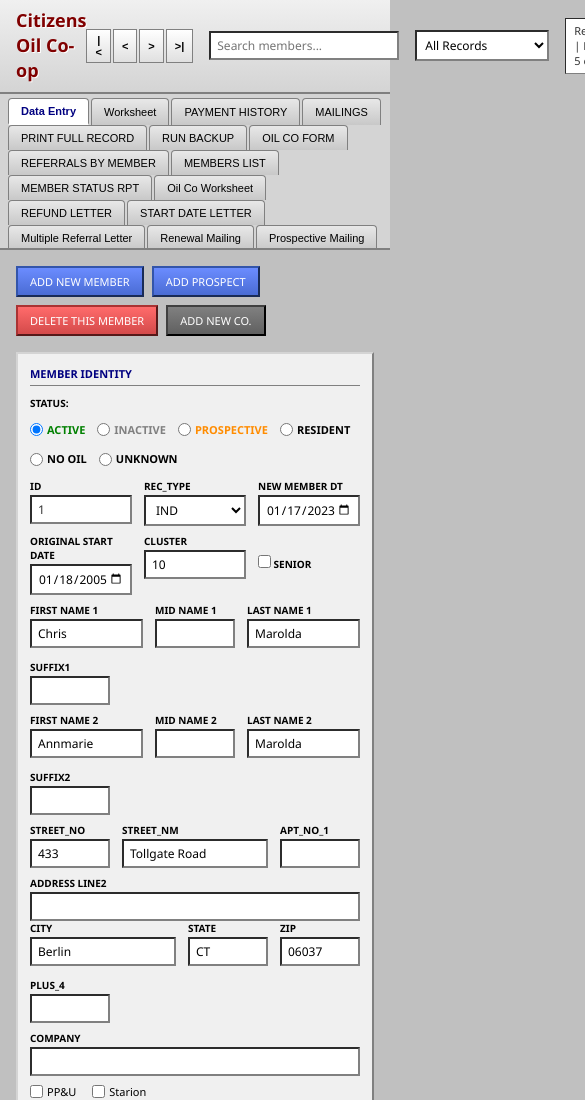
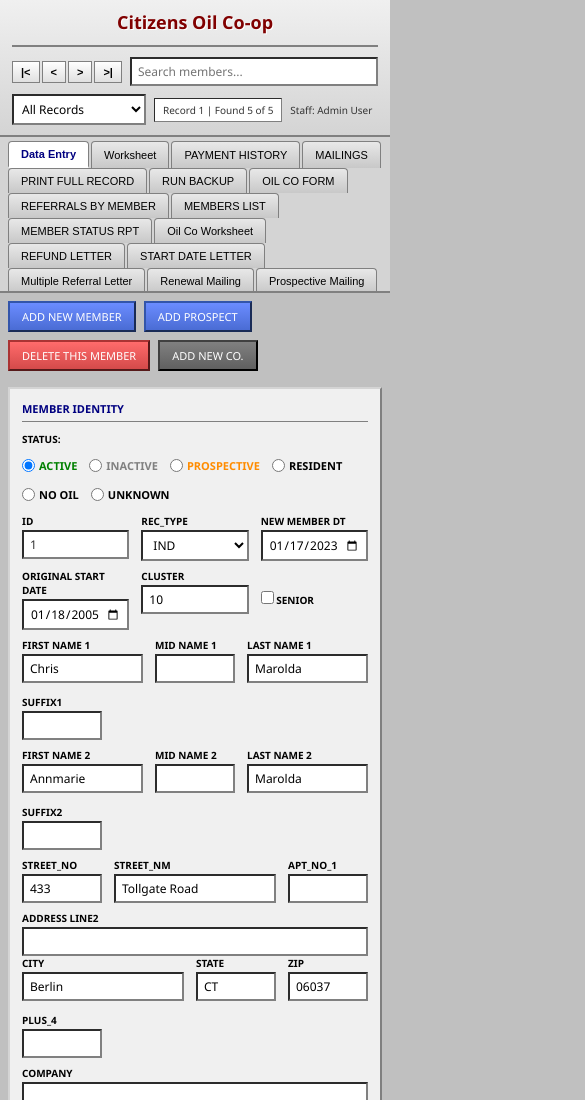
Before and after one commit to adamchain/oilcoop, a website: page index.html in a window 390 px wide. Shown: the top 1100 px of the page, 585 px wide, since content can reach past the window. Drawn offline with Linux system fonts and the light colour scheme.

Commit message:
Update header to display title text in its own row to display mobile ui friendliness

```diff
--- a/styles.css
+++ b/styles.css
@@ -716,6 +716,60 @@
     }
 }
 
+/* ==================== RESPONSIVE HEADER (MOBILE) ==================== */
+@media (max-width: 768px) {
+    .header {
+        flex-direction: column;
+        align-items: stretch;
+        gap: 0;
+        padding: 10px 12px;
+    }
+
+    /* App name on its own row at the top */
+    .app-name {
+        font-size: 18px;
+        width: 100%;
+        padding-bottom: 10px;
+        margin-bottom: 10px;
+        border-bottom: 2px solid #808080;
+        text-align: center;
+    }
+
+    /* Tools row below the title */
+    .header-right {
+        flex-wrap: wrap;
+        justify-content: flex-start;
+        align-items: center;
+        width: 100%;
+        gap: 8px;
+    }
+
+    .record-nav {
+        order: 1;
+    }
+
+    .search-box {
+        order: 2;
+        flex: 1;
+        min-width: 120px;
+        max-width: none;
+    }
+
+    .filter-dropdown {
+        order: 3;
+    }
+
+    .record-count,
+    .staff-name {
+        order: 4;
+        font-size: 10px;
+    }
+
+    .main-container {
+        padding: 8px;
+    }
+}
+
 /* ==================== MISC ==================== */
 .opted-out-label {
     color: #ff0000;
```
